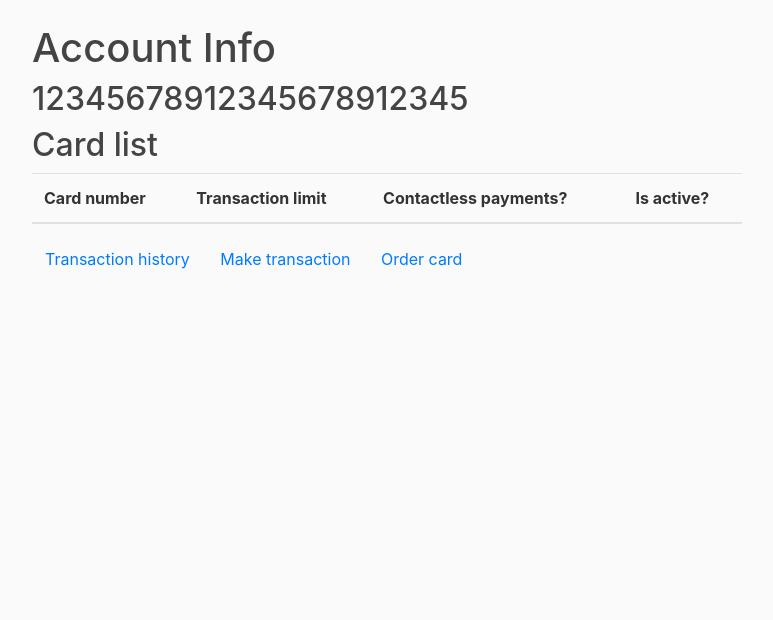
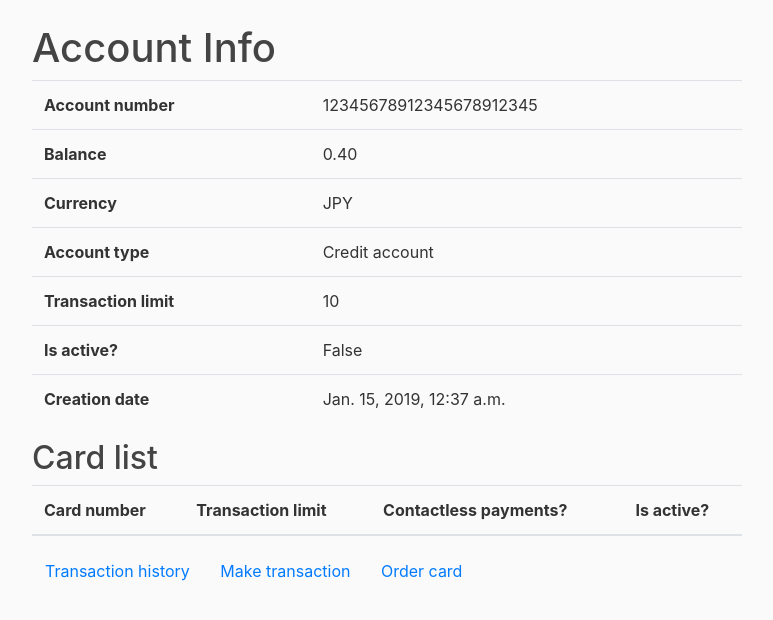
Before and after one commit to Wojciechowski-Marcin/django-bank-account, a Django app: page /account/2/ in a window 1280 px wide. Shown: the part 56-676 px from the top of the page, without its empty margins (68-841 px from the left). Run offline with Django 3.2, Linux system fonts and the light colour scheme; a user stored in the database is signed in; data comes from the database, SQL or seed files in the repository; lists and menus that the app fills with data are empty; parts of the project's set-up code (start-up, migrations or seed data) failed here and were passed over; some libraries are stand-ins or nearby versions.

Commit message:
Transaction history

```diff
--- a/client/models.py
+++ b/client/models.py
@@ -74,14 +74,15 @@ class Account(models.Model):
         RegexValidator(regex='^\d{26}$', message='Bledny numer rachunku', code='nomatch')])
     user = models.ForeignKey(CustomUser, on_delete=models.CASCADE)
     balance = models.DecimalField(default=0, max_digits=10, decimal_places=2)
-    transaction_limit = models.CharField(default=0, max_length=5, validators=[RegexValidator(
+    transaction_limit = models.CharField(default='50', max_length=5, validators=[RegexValidator(
         regex='^[0-9]$', message='Bledny limit transakcji', code='nomatch')])
-    currency = models.CharField(max_length=3, choices=CURRENCIES_CHOICE)
+    currency = models.CharField(
+        default='PLN', max_length=3, choices=CURRENCIES_CHOICE)
     is_active = models.CharField(default='1', max_length=1, validators=[RegexValidator(
-        regex='^[0,1]{1}$', message='Bledna wartosc', code='nomatch')])
+        regex='^[0-1]{1}$', message='Bledna wartosc', code='nomatch')])
     creation_date = models.DateTimeField(default=timezone.now)
     account_type = models.CharField(max_length=1, validators=[RegexValidator(
-        regex='^[0,1]{1}$', message='Bledna wartosc', code='nomatch')])
+        regex='^[0-2]{1}$', message='Bledna wartosc', code='nomatch')])
 
 
 class Card(models.Model):
@@ -93,11 +94,10 @@ class Card(models.Model):
         return cvv
 
     def rand_card_number():
-        card_nr = -1
-        while not Card.objects.filter(card_number=card_nr):
-            card_nr = str(random.randint(0, 10))
-            for i in range(15):
-                card_nr += str(random.randint(0, 10))
+        card_nr = str(random.randint(0, 10))
+        for i in range(15):
+            card_nr += str(random.randint(0, 10))
+        return card_nr
 
     CARD_CHOICES = [
         ('True', 'True'),
@@ -105,7 +105,7 @@ class Card(models.Model):
     ]
 
     account_number = models.ForeignKey(Account, on_delete=models.CASCADE)
-    card_number = models.CharField(max_length=16, primary_key=True, validators=[RegexValidator(
+    card_number = models.CharField(default=rand_card_number, max_length=16, validators=[RegexValidator(
         regex='\d{16}', message='Numer karty powinien skladac sie tylko i wylacznie z 16 cyfr', code='nomatch'
     )])
     cvv = models.CharField(default=rand_cvv, max_length=3, validators=[RegexValidator(
@@ -126,7 +126,6 @@ class TransactionHistory(models.Model):
         Account, on_delete=models.PROTECT, related_name='source_bank_account')
     destination_bank_account = models.ForeignKey(
         Account, on_delete=models.PROTECT, related_name='destination_bank_account')
-    transaction_id = models.CharField(max_length=9, primary_key=True)
     amount = models.DecimalField(max_digits=10, decimal_places=2)
     title = models.CharField(max_length=20)
     send_date = models.DateTimeField(default=timezone.now)
@@ -151,11 +150,11 @@ class SavingAccount(models.Model):
     account_number = models.ForeignKey(Account, on_delete=models.CASCADE)
     interest = models.DecimalField(max_digits=2, decimal_places=2)
     period = models.CharField(max_length=3, validators=[RegexValidator(
-        regex='^\d{3}$', message='Bledny okres', code='nomatch')])
+        regex='^\d{0,3}$', message='Bledny okres', code='nomatch')])
 
 
 class CreditAccount(models.Model):
     account_number = models.ForeignKey(Account, on_delete=models.CASCADE)
     interest = models.DecimalField(max_digits=2, decimal_places=2)
     credit_limit = models.CharField(max_length=7, validators=[RegexValidator(
-        regex='^\d{7}$', message='Bledna wartosc', code='nomatch')])
+        regex='^\d{0,7}$', message='Bledna wartosc', code='nomatch')])
--- a/client/templates/client/account.html
+++ b/client/templates/client/account.html
@@ -1,7 +1,52 @@
 {% extends "client/base.html" %}
 {% block content %}
 <h1>Account Info</h1>
-<h2>{{ account.account_number }}</h2>
+<table class="table">
+    <tbody>
+        <tr>
+            <th scope="col">Account number</th>
+            <td>{{ account.account_number }}</td>
+        </tr>
+        <tr>
+            <th scope="row">Balance</th>
+            <td>{{ account.balance }}</td>
+        </tr>
+        <tr>
+            <th scope="row">Currency</th>
+            <td>{{ account.currency }}</td>
+        </tr>
+        <tr>
+            <th scope="row">Account type</th>
+            <td>
+                {% if account.account_type == '0' %}
+                Normal account
+                {% elif account.account_type == '1' %}
+                Saving account
+                {% else %}
+                Credit account
+                {% endif %}
+            </td>
+        </tr>
+        <tr>
+            <th scope="row">Transaction limit</th>
+            <td>{{ account.transaction_limit }}</td>
+        </tr>
+        <tr>
+            <th scope="row">Is active?</th>
+            <td>
+                {% if account.is_active == 1 %}
+                True
+                {% else %}
+                False
+                {% endif %}
+            </td>
+        </tr>
+        <tr>
+            <th scope="row">Creation date</th>
+            <td>{{ account.creation_date }}</td>
+        </tr>
+    </tbody>
+</table>
 <h2>Card list</h2>
 <table class="table">
     <thead>
@@ -16,7 +61,7 @@
     <tbody>
         <tr>
             <th scope="row">
-                <a class="navbar-link" href="{% url 'account' oid=account.id %}">
+                <a class="navbar-link" href="{% url 'card' oid=account.id coid=card.id %}">
                     {{ card.card_number }}
                 </a>
             </th>
--- a/client/urls.py
+++ b/client/urls.py
@@ -29,4 +29,7 @@ urlpatterns = [
     re_path(r'^account/(?P<oid>[0-9]+)/order_card$',
             client_views.order_card,
             name='order_card'),
+    re_path(r'^account/(?P<oid>[0-9]+)/card/(?P<coid>[0-9]+)$',
+            client_views.card,
+            name='card'),
 ]
--- a/client/views.py
+++ b/client/views.py
@@ -63,8 +63,15 @@ def open_saving_account(request):
 @login_required
 def transaction_history(request, oid):
     account = Account.objects.filter(id=oid).first()
+    transaction = TransactionHistory.objects.filter(
+        destination_bank_account=account)
+    transaction2 = TransactionHistory.objects.filter(
+        source_bank_account=account)
+    transactions = list(transaction) + list(transaction2)
+    transactions.sort(key=lambda t: t.send_date)
     context = {
-        'account': account
+        'account': account,
+        'transactions': transactions
     }
     return render(request, 'client/transaction_history.html', context)
 
@@ -110,3 +117,14 @@ def account(request, oid):
         'cards': cards
     }
     return render(request, 'client/account.html', context)
+
+
+@login_required
+def card(request, oid, coid):
+    account = Account.objects.filter(id=oid).first()
+    card = Card.objects.filter(id=coid).first()
+    context = {
+        'account': account,
+        'card': card
+    }
+    return render(request, 'client/card.html', context)
--- a/createSU.py
+++ b/createSU.py
@@ -20,3 +20,7 @@ account2.save()
 card = Card(account_number=account, card_number='1234567890123456',
             cvv='123', is_nfc='0', is_active='1', transaction_limit='123')
 card.save()
+
+transaction = TransactionHistory(
+    source_bank_account=account, destination_bank_account=account2, title='tytul', amount=10.40)
+transaction.save()
--- a/users/forms.py
+++ b/users/forms.py
@@ -53,7 +53,8 @@ class CardForm(forms.ModelForm):
     is_nfc = models.CharField(
         max_length=5,
         choices=CARD_CHOICES,
-        blank=True
+        blank=True,
+        verbose_name='Enable contactless payments?'
     )
 
     class Meta:
@@ -71,7 +72,8 @@ class CreditworthinessForm(forms.ModelForm):
     contract_type = models.CharField(
         max_length=35,
         choices=JOBE_TYPE_CW,
-        blank=True
+        blank=True,
+        verbose_name='Contract type'
     )
 
     class Meta:
--- a/users/templates/users/profile.html
+++ b/users/templates/users/profile.html
@@ -38,7 +38,7 @@
                 {% if user.mothers_maiden_name %}
                 {{ user.mothers_maiden_name }}
                 {% else %}
-                None
+                Not provided
                 {% endif %}
             </td>
         </tr>
--- a/users/views.py
+++ b/users/views.py
@@ -40,7 +40,6 @@ def profile(request):
 
 @login_required
 def edit_profile(request):
-
     if request.method == 'POST':
         formA = UserEditForm(request.POST, instance=request.user)
         formB = CityForm(request.POST, instance=request.user.address.city)
@@ -63,7 +62,7 @@ def edit_profile(request):
         formA = UserEditForm(instance=request.user)
         formB = CityForm(instance=request.user.address.city)
         formC = AddressForm(instance=request.user.address)
-    return render(request, 'users/register.html', {'formA': formA, 'formB': formB, 'formC': formC})
+    return render(request, 'users/edit_profile.html', {'formA': formA, 'formB': formB, 'formC': formC})
 
 
 @login_required
```
Also changed, not shown: client/templates/client/card.html (added, +44 -0 lines), client/templates/client/transaction_history.html (+26 -2 lines), users/templates/users/edit_profile.html (added, +23 -0 lines), db.sqlite3, 1 other file.
